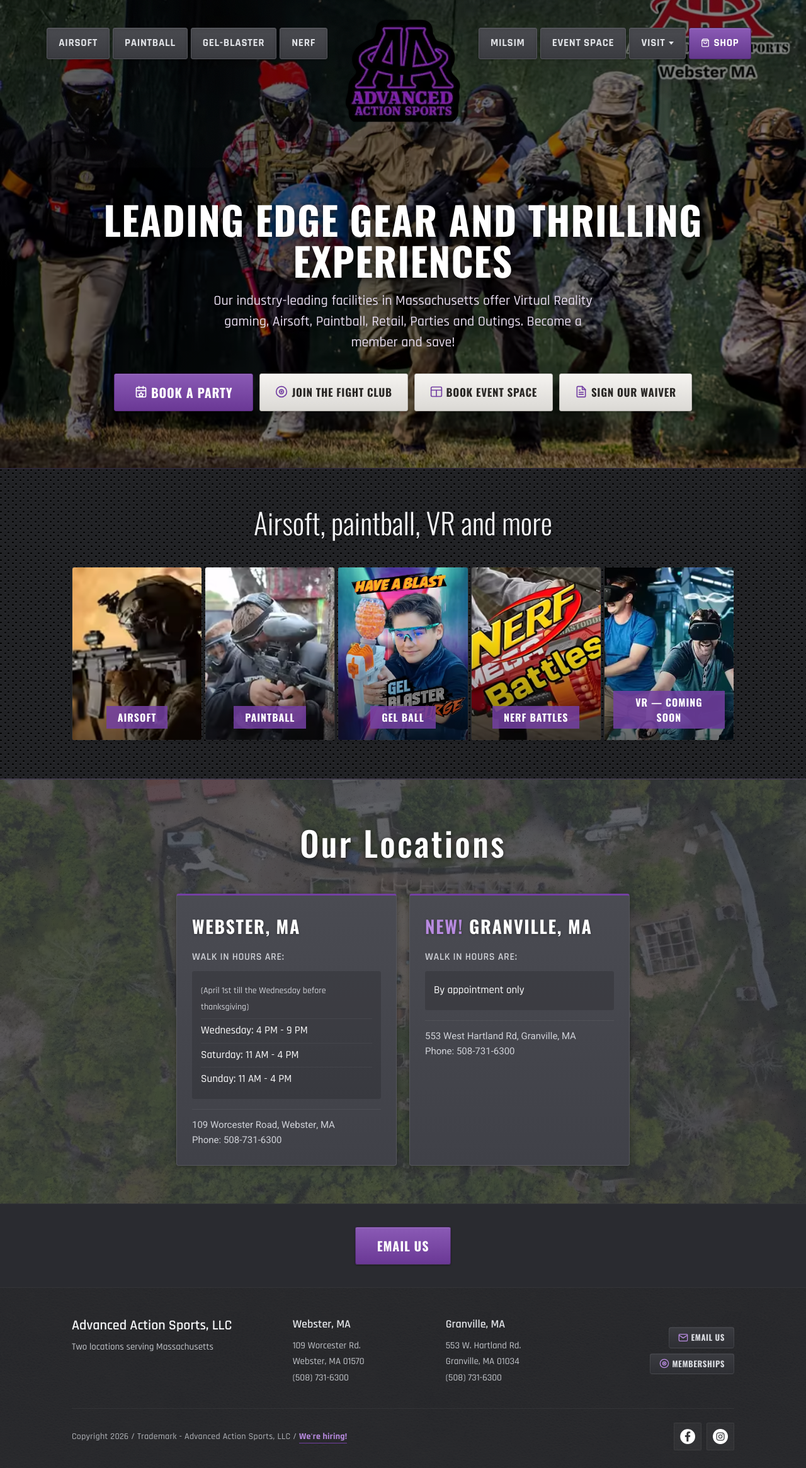
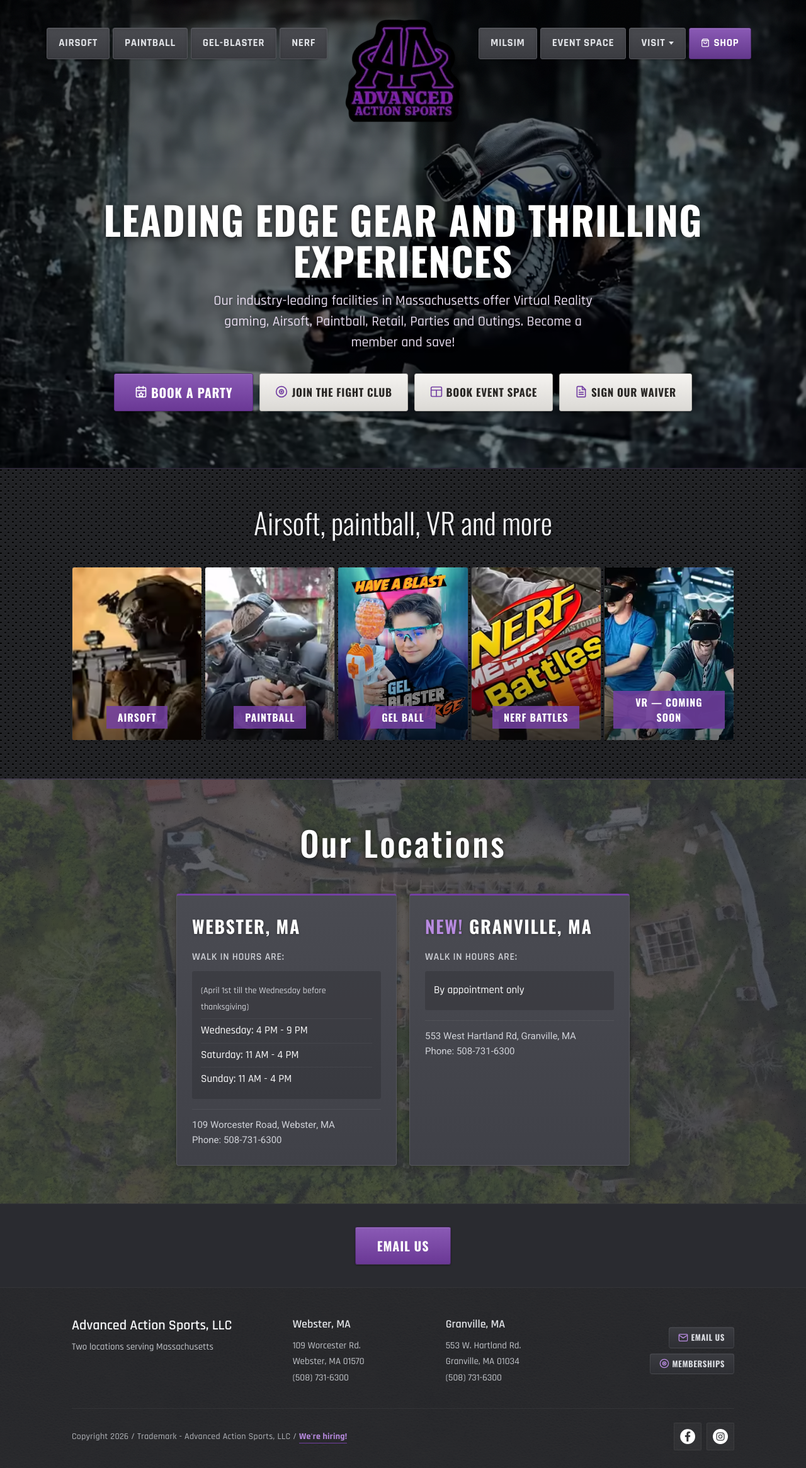
Before and after one commit to amelv/advanced-action-sports, a Jekyll site: the page built from index.html, in a window 1280 px wide. Shown: the whole page at 63% size. Built offline with Jekyll 4.4.1, drawn with Linux system fonts in a browser that asks for light colours.

Commit message:
Fix: reorder hero slideshow, first image is player-barricade-aiming

```diff
--- a/index.html
+++ b/index.html
@@ -11,11 +11,11 @@ robots: "noindex"
 
 <section class="hero">
     <div class="hero-slideshow">
-      <img src="assets/images/airsoft-team-barricade-advance.avif" alt="Airsoft team behind a wall barricade prepping to advance" class="active" fetchpriority="high">
+      <img src="assets/images/airsoft-player-barricade-aiming.avif" alt="Airsoft player with tactical helmet aiming over a barricade at an opponent" class="active" fetchpriority="high">
+      <img src="assets/images/airsoft-team-barricade-advance.avif" alt="Airsoft team behind a wall barricade prepping to advance" loading="lazy">
       <img src="assets/images/paintball-splatter-action.avif" alt="Bright colorful paintball action with paint splattering around a barricade" loading="lazy">
       <img src="assets/images/airsoft-arena-drone-overview.avif" alt="Drone aerial overview of an active airsoft match showing the full arena layout" loading="lazy">
       <img src="assets/images/paintball-player-running.avif" alt="Young paintball player running across the field in dynamic action shot" loading="lazy">
-      <img src="assets/images/airsoft-player-barricade-aiming.avif" alt="Airsoft player with tactical helmet aiming over a barricade at an opponent" loading="lazy">
     </div>
     <div class="hero-overlay"></div>
     <div class="container hero-inner">
```
